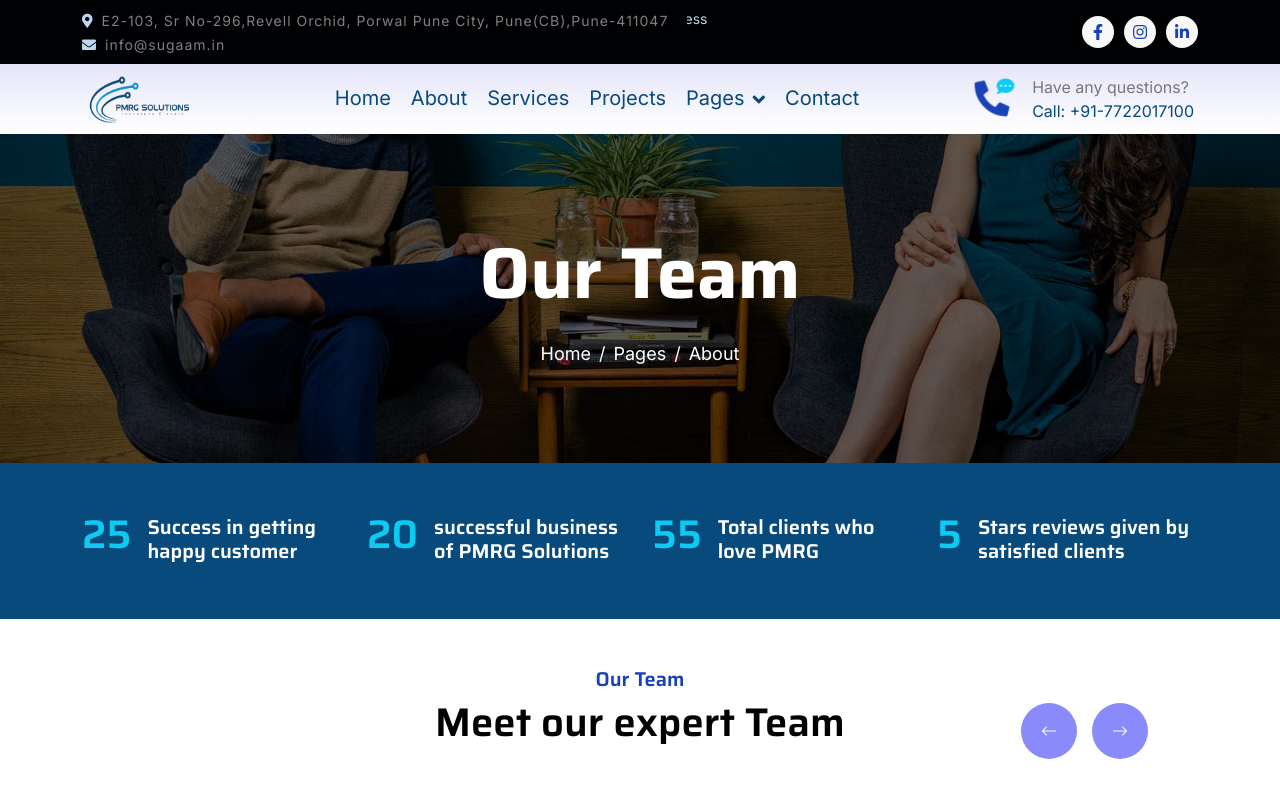
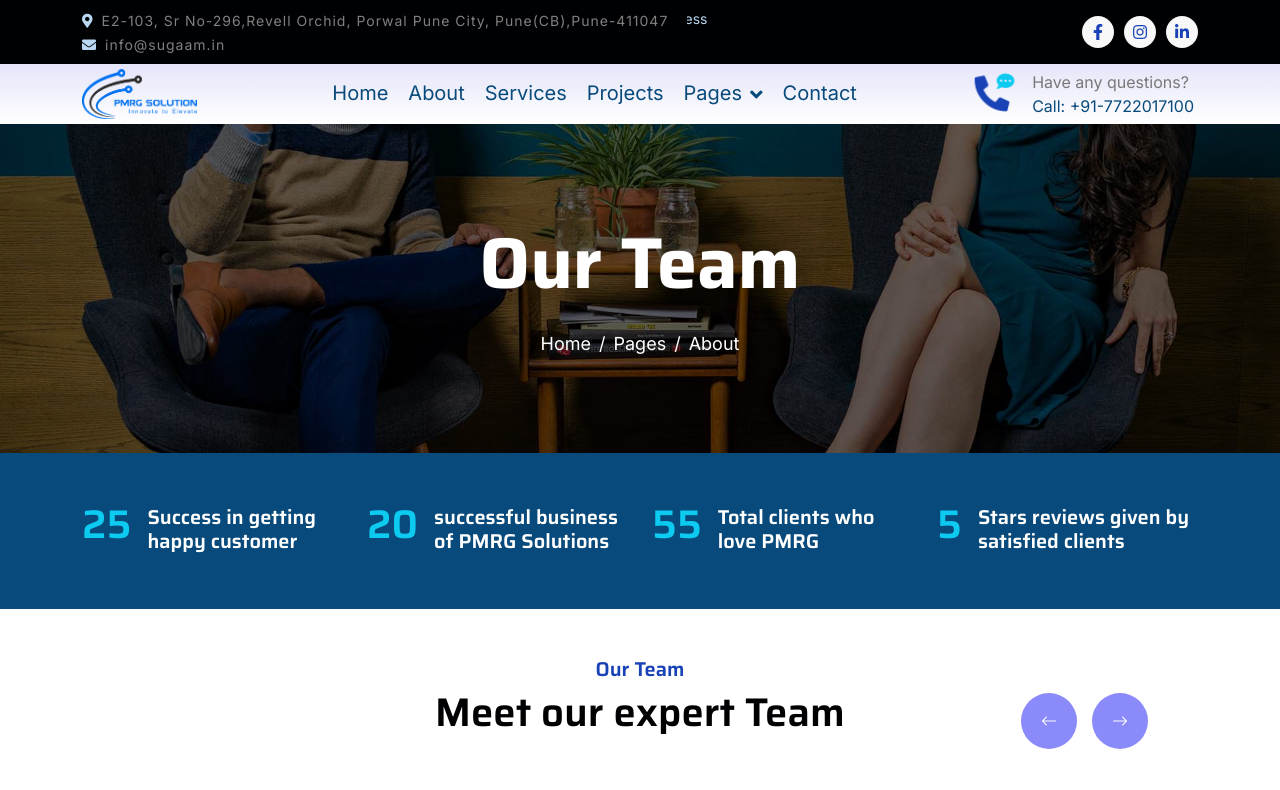
Before and after one commit to Sugaam-dev/PMRG-Solutions, a plain HTML site: page team.html in a window 1280 px wide. Shown: the top 790 px of the page. Drawn offline with nearby package versions, Linux system fonts and the light colour scheme.

Commit message:
Update team.html

```diff
--- a/team.html
+++ b/team.html
@@ -59,7 +59,7 @@
             <div class="container">
                 <nav class="navbar navbar-dark navbar-expand-lg py-0">
                     <a href="index.html" class="navbar-brand">
-                        <img src="img/logo-PMRG2.png" alt="" style="width: 120px; height: 60px;">
+                        <img src="img/PMRG logo.png" alt="" style="width: 115px; height: 50px;">
                     </a>
                     <button type="button" class="navbar-toggler me-0" data-bs-toggle="collapse" data-bs-target="#navbarCollapse">
                         <span class="navbar-toggler-icon"></span>
```
